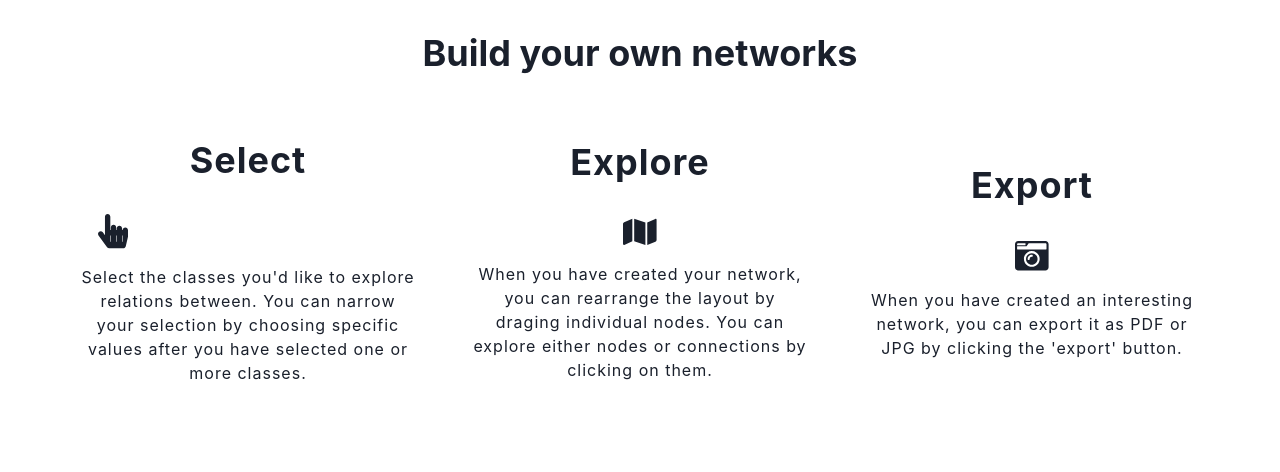
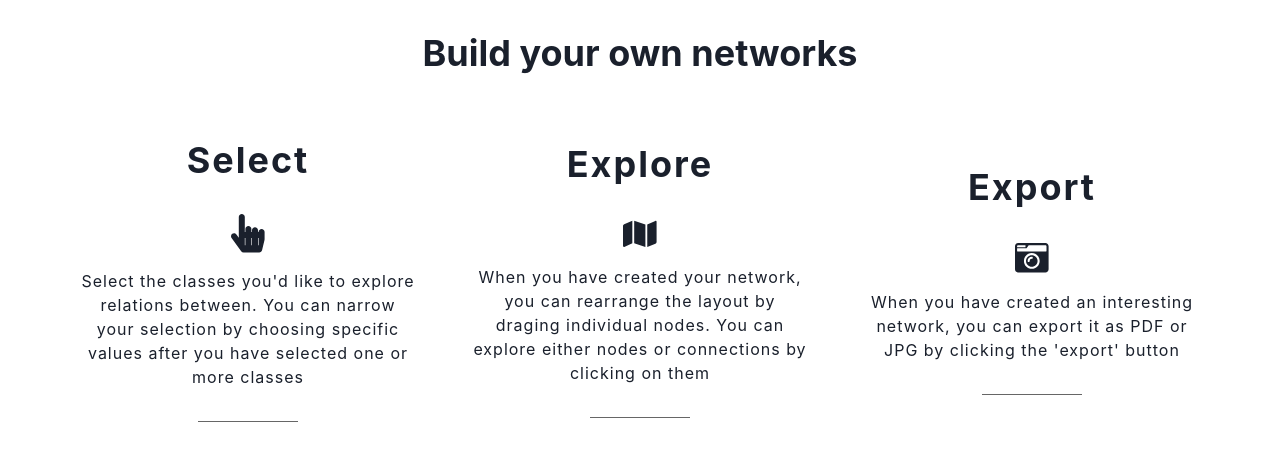
Before and after one commit to tarjelavik/revision-visualization, a React (Create React App) app in the folder client/: page / in a window 1280 px wide. Shown: the top 472 px of the page. Built offline with nearby package versions, Linux system fonts and the light colour scheme; no server answers.

Commit message:
Do some styling to the text in the infoContainer, and add an HR beneath each box. This should be refactored into own components

```diff
--- a/client/src/App.tsx
+++ b/client/src/App.tsx
@@ -180,7 +180,7 @@ class App extends Component {
     removeFromDropDownData={this.removeFromDropDownData}
     addToDropDownData={this.addToDropDownData}/>;
 
-    const infoContainer = <InfoContainer />
+    const infoContainer = <InfoContainer displayGraph={this.state.displayGraph} isLoading={this.state.isLoading} />
 
     const dataDrawer = <DataDrawer
       nodeData={this.state.nodeData}
--- a/client/src/Components/InfoContainer/InfoContainer.tsx
+++ b/client/src/Components/InfoContainer/InfoContainer.tsx
@@ -1,24 +1,25 @@
 import React from 'react';
-import { Box, Flex, Text, Center } from '@chakra-ui/react';
-import { Fade } from "@chakra-ui/react"
-import { FaHandPointer, FaMap, FaArrowDown, FaBinoculars, FaCameraRetro, FaCamera  } from "react-icons/fa";
+import { Box, Flex, Text, Center, Divider } from '@chakra-ui/react';
+import { FaHandPointer, FaMap, FaCameraRetro  } from "react-icons/fa";
 
 import InfoHeader from '../InfoHeader/InfoHeader';
 
 export default function InfoContainer(props: any) {
     return(
         <>
+        {!props.isLoading && !props.displayGraph ?
         <Flex mx="5rem" textAlign="center" letterSpacing="1px" Flexwrap="wrap" align='center' justifyContent='space-between' mt="4rem">
             <Box w="30%">
                 <InfoHeader text="Select"/>
                 <Center mb="1rem">
-                    <Fade in={true}>
-                        <FaHandPointer size="10%"/>
-                    </Fade>
+                    <FaHandPointer size="10%"/>
                 </Center>
                 <Text>
-                    Select the classes you'd like to explore relations between. You can narrow your selection by choosing specific values after you have selected one or more classes.
+                    Select the classes you'd like to explore relations between. You can narrow your selection by choosing specific values after you have selected one or more classes
                 </Text>
+                <Center>
+                    <Divider borderColor="black" mt="2rem" w="30%"/>
+                </Center>
             </Box>
             <Box w="30%">
                 <InfoHeader text="Explore"/>
@@ -26,8 +27,11 @@ export default function InfoContainer(props: any) {
                     <FaMap size="10%"/>
                 </Center>
                 <Text>
-                    When you have created your network, you can rearrange the layout by draging individual nodes. You can explore either nodes or connections by clicking on them.
+                    When you have created your network, you can rearrange the layout by draging individual nodes. You can explore either nodes or connections by clicking on them
                 </Text>
+                <Center>
+                    <Divider borderColor="black" mt="2rem" w="30%"/>
+                </Center>
             </Box>
             <Box w="30%">
                 <InfoHeader text="Export"/>
@@ -35,10 +39,14 @@ export default function InfoContainer(props: any) {
                     <FaCameraRetro size="10%"/>
                 </Center>
                 <Text>
-                    When you have created an interesting network, you can export it as PDF or JPG by clicking the 'export' button.
+                    When you have created an interesting network, you can export it as PDF or JPG by clicking the 'export' button
                 </Text>
+                <Center>
+                    <Divider borderColor="black" mt="2rem" w="30%"/>
+                </Center>
             </Box>
         </Flex>
+        : null}
         </>
     );
 }
--- a/client/src/Components/InfoHeader/InfoHeader.tsx
+++ b/client/src/Components/InfoHeader/InfoHeader.tsx
@@ -4,6 +4,6 @@ import { Heading } from '@chakra-ui/react';
 
 export default function InfoHeader(props: any) {
     return(
-            <Heading mb="2rem">{props.text}</Heading>
+            <Heading letterSpacing="2px" mb="2rem">{props.text}</Heading>
     );
 }
```
